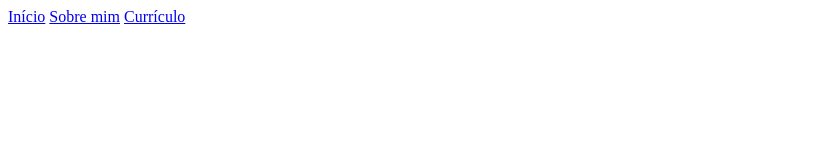
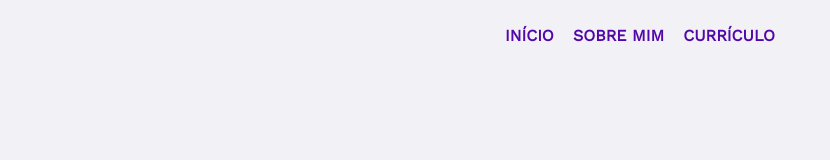
Before and after one commit to opaacheco/opaacheco.github.io, a plain HTML site: page curriculo.html in a window 1280 px wide. Shown: the whole page, without its empty margins (0-830 px from the left). Drawn offline with nearby package versions, Linux system fonts and the light colour scheme.

Commit message:
testando

```diff
--- a/curriculo.html
+++ b/curriculo.html
@@ -3,6 +3,8 @@
   <head>
     <meta charset="UTF-8" />
     <meta name="viewport" content="width=device-width, initial-scale=1.0" />
+    <link rel="stylesheet" href="../styles/index.css" />
+    <link rel="icon" href="./assets/icon-site.png" type="image/png" />
     <title>Currículo</title>
   </head>
   <body>
```
Also changed, not shown: sobreMim.html (+2 -0 lines).
